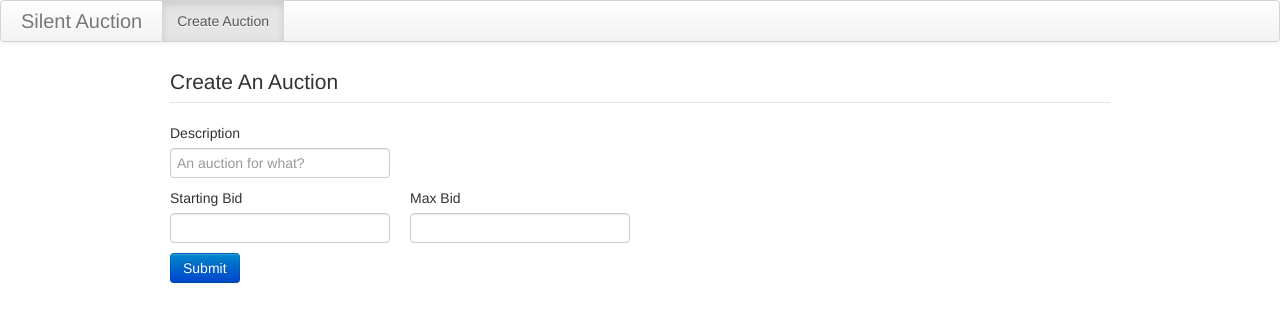
After one commit to znewman01/silent-auction, a Flask app: page /auctions/create in a window 1280 px wide. The commit adds this page. Shown: the top 322 px of the page. Run offline with Flask 2, Linux system fonts and the light colour scheme.

Commit message:
Adds Jinja templating with base.html

```diff
--- a/auction/templates/base.html
+++ b/auction/templates/base.html
@@ -0,0 +1,24 @@
+<!DOCTYPE html>
+<html lang="en">
+    <head>
+        <title>{% block title %}{% endblock %} - Silent Auction</title>
+        <meta name="viewport" content="width=device-width, initial-scale=1.0">
+        <!-- Bootstrap -->
+        <link href="../static/css/bootstrap.css" rel="stylesheet">
+    </head>
+    <body>
+        <div class="navbar">
+            <div class="navbar-inner">
+                <a class="brand" href="/">Silent Auction</a>
+                <ul class="nav">
+                    <li class="active">
+                        <a href="/auctions/create">Create Auction</a>
+                    </li>
+                </ul>
+            </div>
+        </div>
+        {% block content %}{% endblock %}
+        <script src="http://code.jquery.com/jquery-latest.js"></script>
+        <script src="../static/js/bootstrap.js"></script>
+    </body>
+</html>
--- /dev/null
+++ b/auction/templates/create.html
@@ -0,0 +1,30 @@
+{% extends "base.html" %}
+{% block title %} Auctions {% endblock %}
+{% block content %}
+        <div class="container">
+            <form>
+                <fieldset>
+                    <legend>Create An Auction</legend>
+                    <label>Description</label>
+                    <input type="text" placeholder="An auction for what?">
+                    <div class="row">
+                        <div class="span2">
+                            <label>Starting Bid</label>
+                        </div>
+                        <div class="span2 offset1">
+                            <label>Max Bid</label>
+                        </div>
+                    </div>
+                    <div class="row">
+                        <div class="span2">
+                            <input type="text">
+                        </div>
+                        <div class="span2 offset1">
+                            <input type="text">
+                        </div>
+                    </div>
+                    <button type="submit" class="btn btn-primary">Submit</button>
+                </fieldset>
+            </form>
+        </div>
+{% endblock %}
```
Also changed, not shown: auction/templates/index.html (+12 -31 lines).
